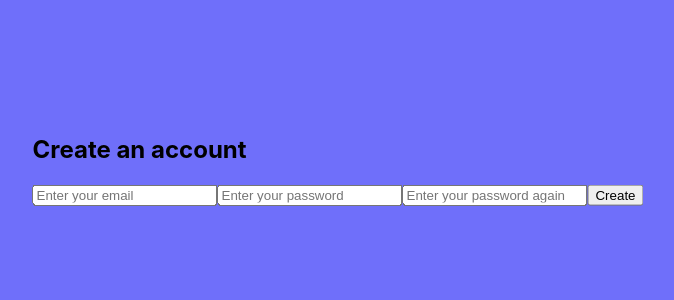
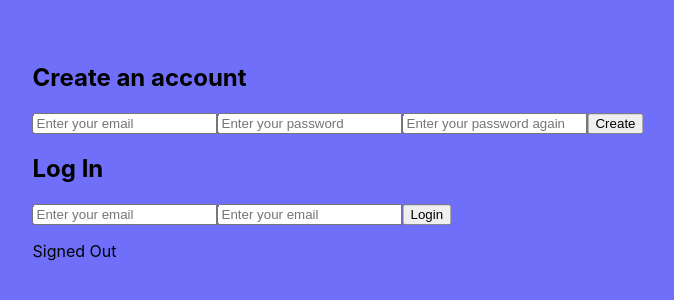
Before and after one commit to AleksandrKompanetc/chat-app-react, a React (Create React App) app: page / in a window 1280 px wide. Shown: the part 240-540 px from the top of the page, without its empty margins (302-976 px from the left). Built offline with nearby package versions, Linux system fonts and the light colour scheme; no server answers.

Commit message:
created component AuthDetails

```diff
--- a/src/App.js
+++ b/src/App.js
@@ -1,11 +1,14 @@
 import React from 'react';
-import { BrowserRouter as Router, Routes, Route } from 'react-router-dom';
 import SignUp from './components/auth/SignUp';
+import SignIn from './components/auth/SignIn';
+import AuthDetails from './components/auth/AuthDetails';
 
 function App() {
   return (
     <div className='App'>
       <SignUp />
+      <SignIn />
+      <AuthDetails />
     </div>
   );
 }
--- a/src/components/auth/AuthDetails.jsx
+++ b/src/components/auth/AuthDetails.jsx
@@ -0,0 +1,39 @@
+import { onAuthStateChanged, signOut } from 'firebase/auth';
+import React, {useState, useEffect} from 'react';
+import { auth } from '../../firebase';
+
+const AuthDetails = () => {
+  const [authUser, setAuthUser] = useState(null);
+
+  useEffect(() => {
+    const listen = onAuthStateChanged(auth, (user) => {
+      if (user) {
+        setAuthUser(user);
+      } else {
+        setAuthUser(null);
+      }
+    })
+    return () => {
+      listen()
+    }
+  }, []);
+
+  function userSignOut() {
+    signOut(auth)
+      .then(() => console.log('Success'))
+      .catch((e) => console.log(e));
+  }
+
+  return (
+    <div>
+      {authUser ? (
+        <div>
+          <p>{`Signed in as ${authUser.email}`}</p>
+          <button onClick={userSignOut}>Sign Out</button>
+        </div>
+      ) : <p>Signed Out</p>}
+    </div>
+  )
+}
+
+export default AuthDetails;
--- a/src/components/auth/SignIn.jsx
+++ b/src/components/auth/SignIn.jsx
@@ -1,5 +1,6 @@
 import { signInWithEmailAndPassword } from 'firebase/auth';
 import React, {useState} from 'react';
+import { auth } from '../../firebase';
 
 const SignIn = () => {
   const [email, setEmail] = useState('');
```
